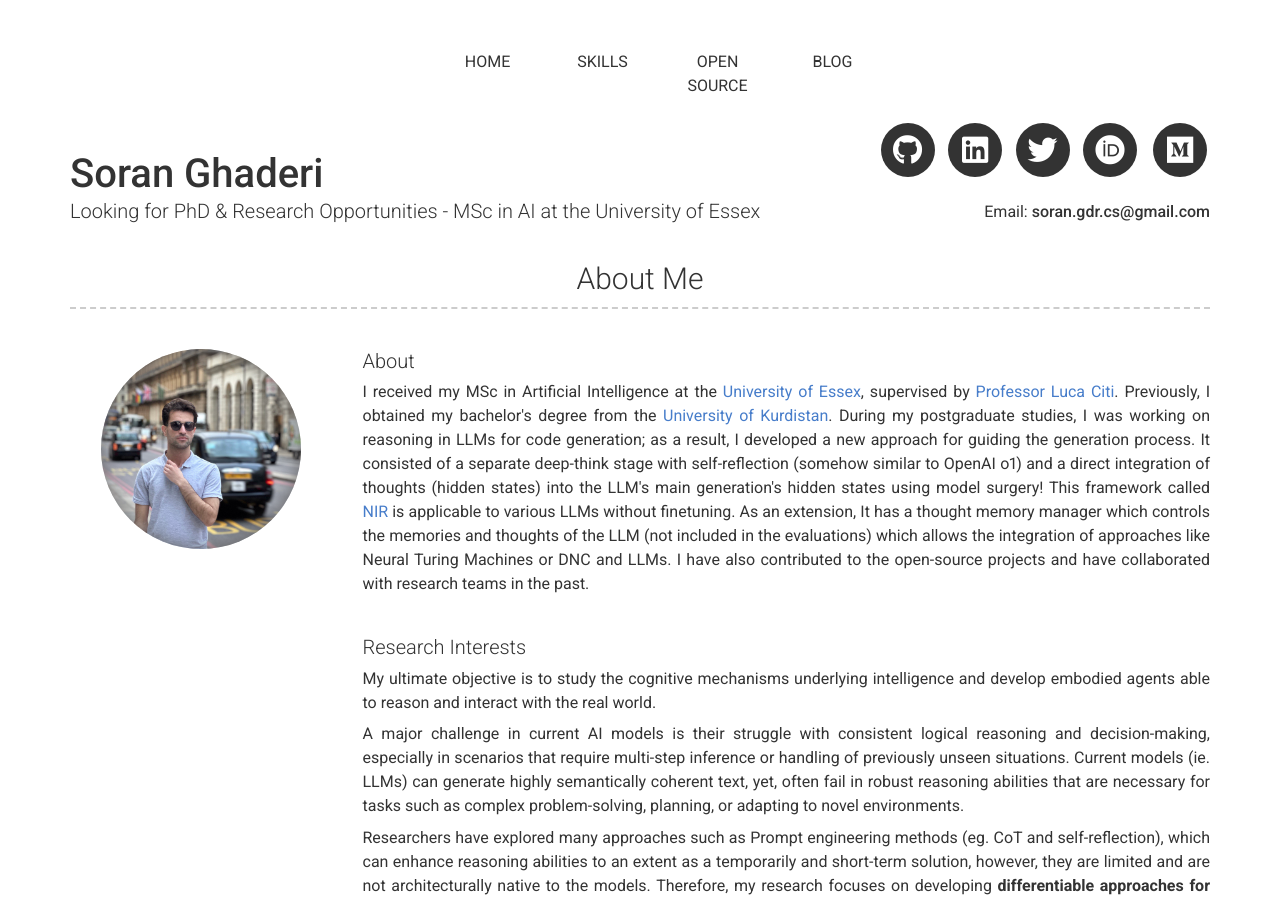
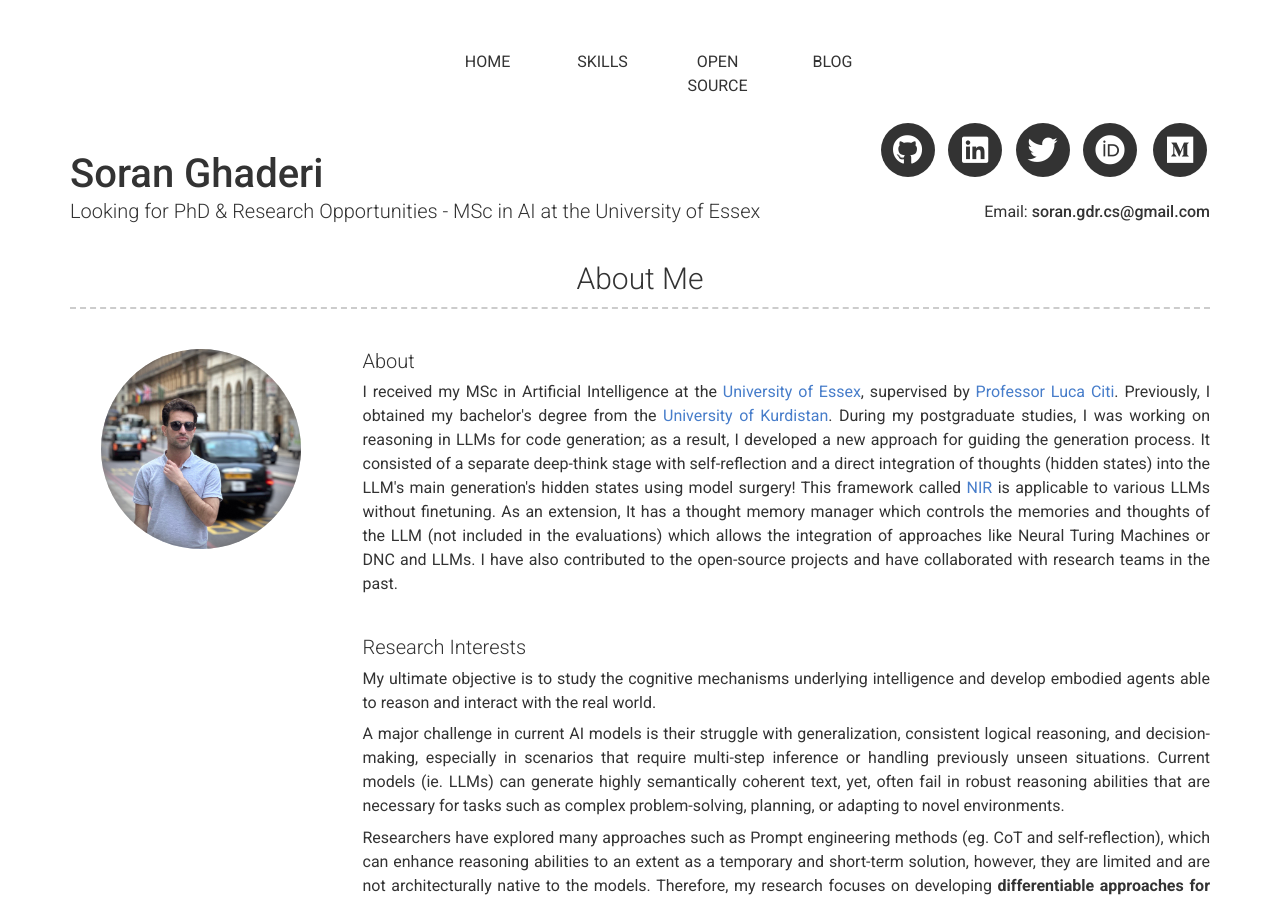
Before and after one commit to soran-ghaderi/soran-ghaderi.github.io, a Jekyll site: the page built from index.md, in a window 1280 px wide and 900 px high. Built offline with Jekyll 4.4.1, drawn with Linux system fonts in a browser that asks for light colours; nearby versions of some CDN libraries.

Commit message:
Update _config.yml

```diff
--- a/_config.yml
+++ b/_config.yml
@@ -79,7 +79,7 @@ about_content: | # this will include new lines to allow paragraphs
   <a href="https://www.essex.ac.uk/people/CITIL35902/Luca-Citi">Professor Luca Citi</a>. Previously, I obtained my
   bachelor's degree from the <a href="https://eng.uok.ac.ir/en/">University of Kurdistan</a>. During my postgraduate studies,
   I was working on reasoning in LLMs for code generation; as a result, I developed a new approach for guiding the
-  generation process. It consisted of a separate deep-think stage with self-reflection (somehow similar to OpenAI o1) and
+  generation process. It consisted of a separate deep-think stage with self-reflection and
   a direct integration of thoughts (hidden states) into the LLM's main generation's hidden states using model surgery!
   This framework called <a href="https://soran-ghaderi.github.io/nir/">NIR</a> is applicable to various LLMs without
   finetuning. As an extension, It has a thought memory manager which controls the memories and thoughts of the LLM
@@ -98,15 +98,15 @@ about_content: | # this will include new lines to allow paragraphs
     </p>
 
     <p>
-    A major challenge in current AI models is their struggle with consistent logical reasoning and decision-making,
-    especially in scenarios that require multi-step inference or handling of previously unseen situations. Current models (ie. LLMs) can
+    A major challenge in current AI models is their struggle with generalization, consistent logical reasoning, and decision-making,
+    especially in scenarios that require multi-step inference or handling previously unseen situations. Current models (ie. LLMs) can
     generate highly semantically coherent text, yet, often fail in robust reasoning abilities that are necessary for tasks
     such as complex problem-solving, planning, or adapting to novel environments.
     </p>
 
     <p>
     Researchers have explored many approaches such as Prompt engineering methods (eg. CoT and self-reflection), which
-    can enhance reasoning abilities to an extent as a temporarily and short-term solution, however, they are limited
+    can enhance reasoning abilities to an extent as a temporary and short-term solution, however, they are limited
     and are not architecturally native to the models.
     Therefore, my research focuses on developing <strong>differentiable approaches for implementing iterative reasoning</strong> and
     decision-making in uncertain environments in embodied agents.
```
